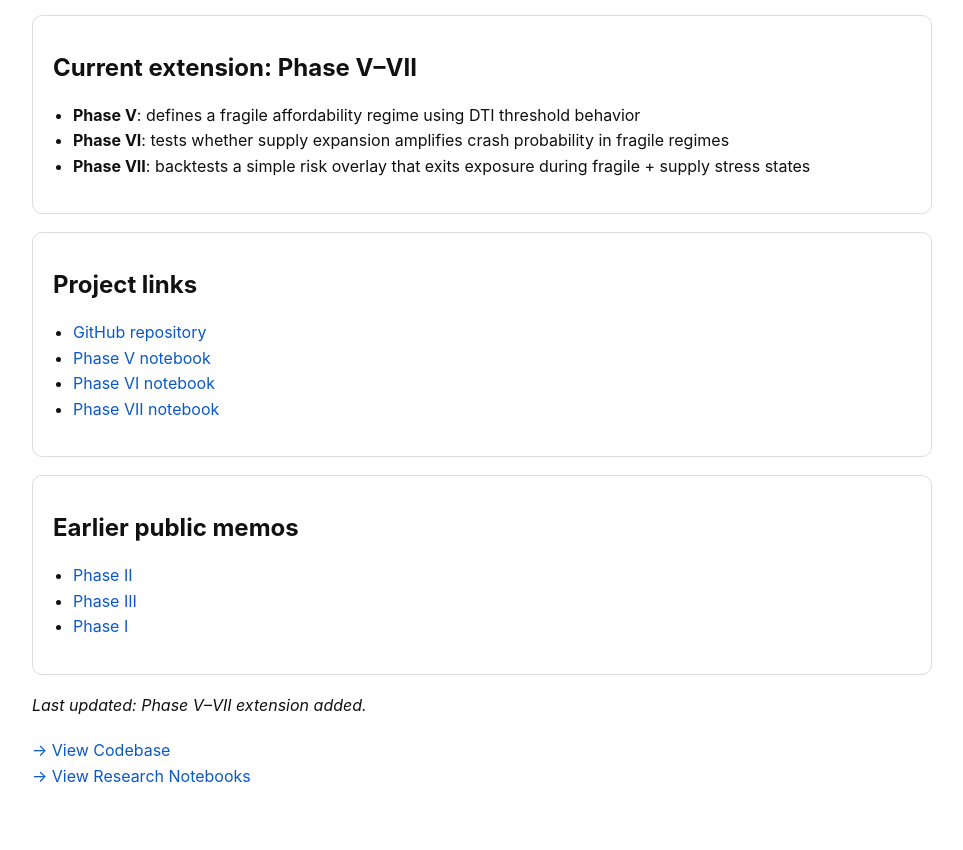
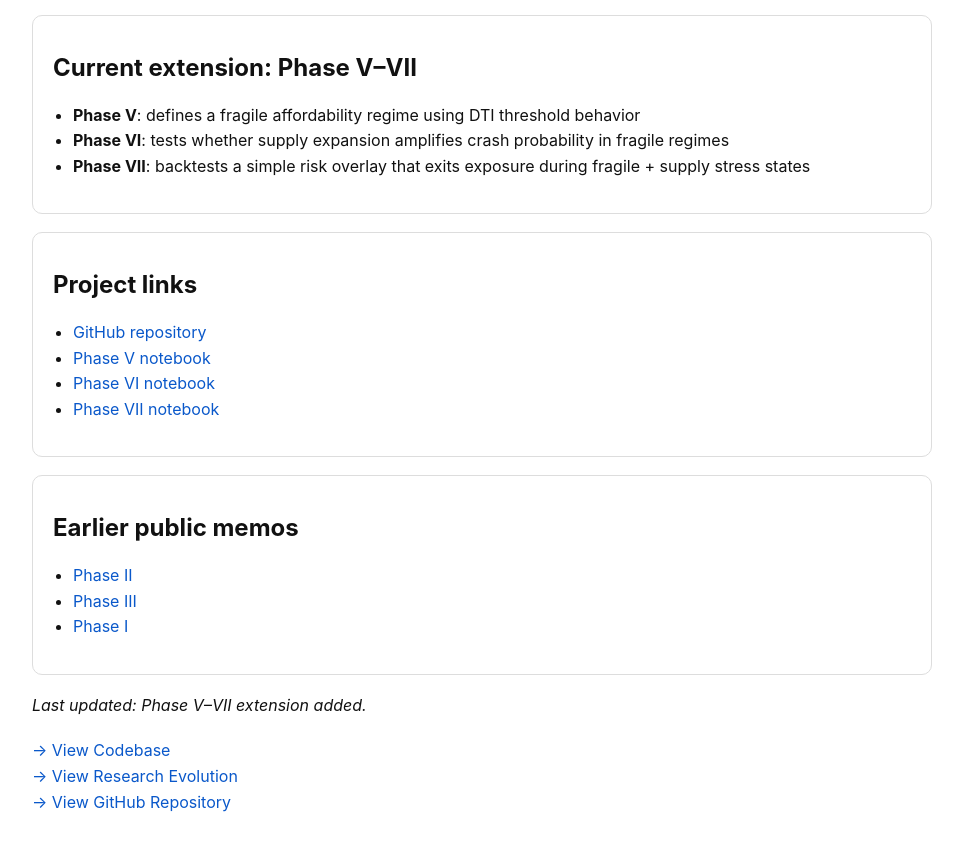
Before and after one commit to AxxLickety/leviathan-system, a plain HTML site: page index.html in a window 1280 px wide. Shown: the part 154-1004 px from the top of the page, without its empty margins (158-1121 px from the left). Drawn offline with Linux system fonts and the light colour scheme.

Commit message:
Add research evolution button to homepage

```diff
--- a/index.html
+++ b/index.html
@@ -69,4 +69,8 @@
   <p><em>Last updated: Phase V–VII extension added.</em></p>
 </body>
 </html>
-<div style="margin-top:20px;"><a href="code.html">→ View Codebase</a><br><a href="https://axxlickety.github.io/leviathan-system/">→ View Research Notebooks</a></div>
+<div style="margin-top:20px;">
+  <a href="code.html">→ View Codebase</a><br>
+  <a href="evolution.html">→ View Research Evolution</a><br>
+  <a href="https://github.com/AxxLickety/leviathan-system">→ View GitHub Repository</a>
+</div>
```
